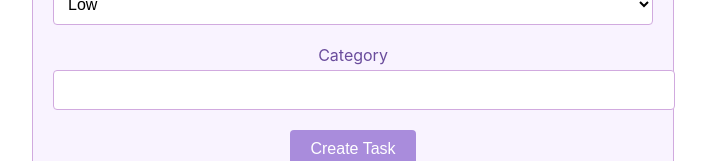
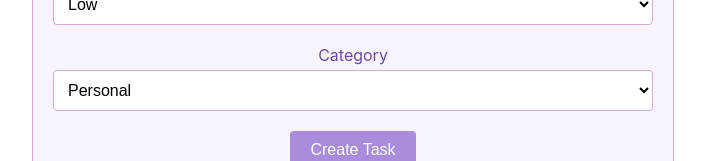
Before and after one commit to kazishakkhar17/TaskManagement, a React (Create React App) app in the folder frontend/: page /create-task in a window 1280 px wide. Shown: the part 460-621 px from the top of the page, without its empty margins (287-993 px from the left). Built offline with nearby package versions, Linux system fonts and the light colour scheme; sample sign-in values are in the browser's storage.

Commit message:
Added Task Route in Backend, now I can fetch each task by ID successfully and Update!  , added some css

```diff
--- a/frontend/src/components/CreateTask.js
+++ b/frontend/src/components/CreateTask.js
@@ -96,11 +96,16 @@ const CreateTask = () => {
         </div>
         <div>
           <label>Category</label>
-          <input
-            type="text"
+          <select
             value={category}
             onChange={(e) => setCategory(e.target.value)}
-          />
+            required
+          >
+            <option value="Personal">Personal</option>
+            <option value="Work">Work</option>
+            <option value="Study">Study</option>
+            <option value="Other">Other</option>
+          </select>
         </div>
         <button type="submit">Create Task</button>
       </form>
--- a/frontend/src/components/TaskUpdate.js
+++ b/frontend/src/components/TaskUpdate.js
@@ -113,11 +113,16 @@ const TaskUpdate = () => {
         </div>
         <div>
           <label>Category</label>
-          <input
-            type="text"
+          <select
             value={category}
             onChange={(e) => setCategory(e.target.value)}
-          />
+            required
+          >
+            <option value="Personal">Personal</option>
+            <option value="Work">Work</option>
+            <option value="Study">Study</option>
+            <option value="Other">Other</option>
+          </select>
         </div>
         <button type="submit">Update Task</button>
       </form>
--- a/frontend/src/styles/TaskList.css
+++ b/frontend/src/styles/TaskList.css
@@ -66,7 +66,7 @@
   }
 
   ul li.completed-task {
-    background-color: #e0e0e0;
+    background-color: #bbeec1;
   }
 
   ul li h3 {
```
Also changed, not shown: 2 other files (tests, documents, lock files or other folders).
